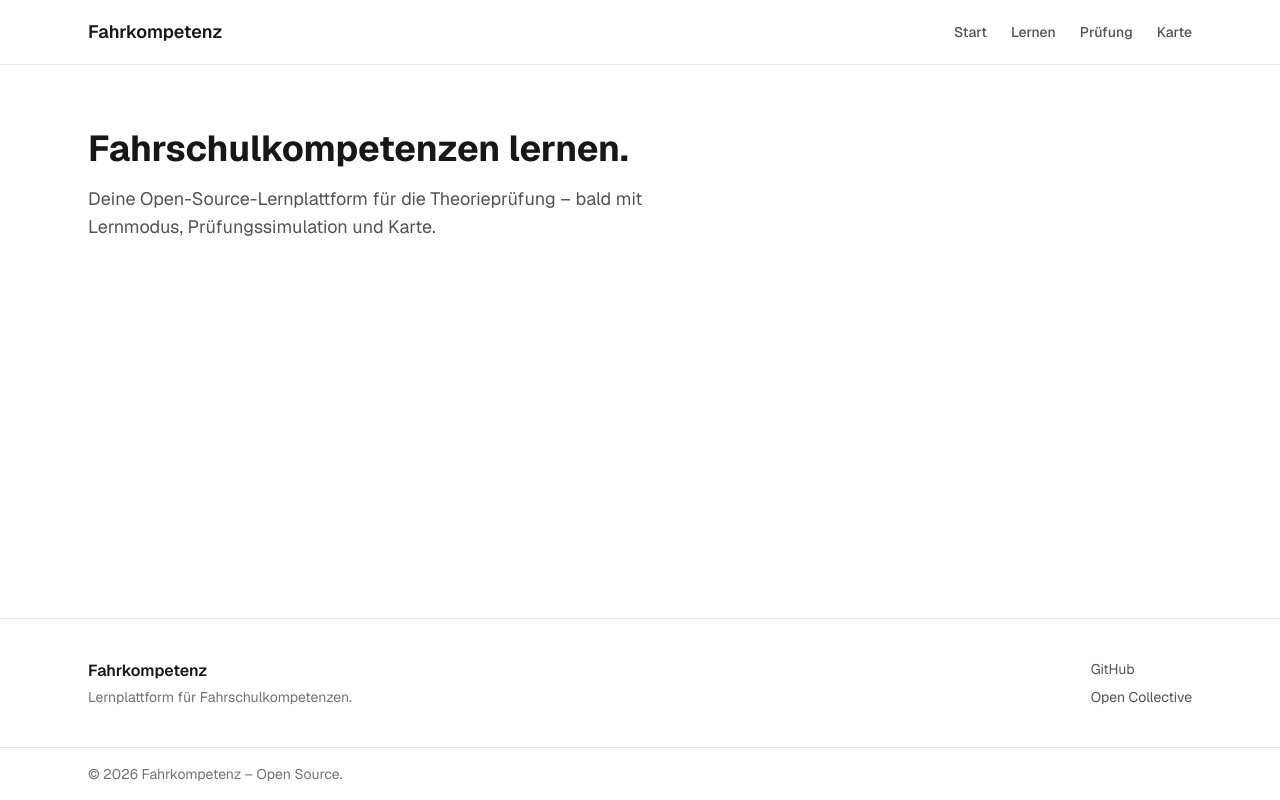
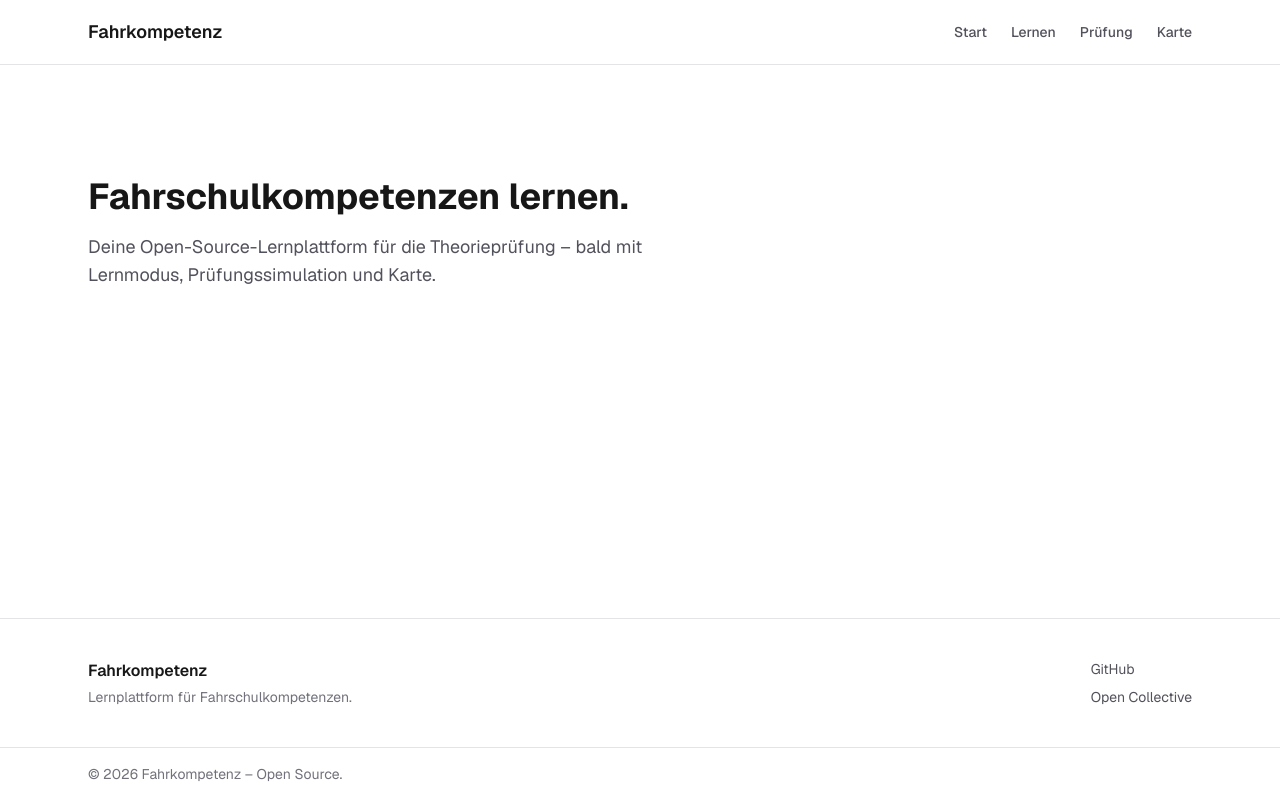
Before and after one commit to Awesomepear9/Hackathon_26_Team42, a Next.js app: page / in a window 1280 px wide. Built offline with nearby package versions, Linux system fonts and the light colour scheme.

Commit message:
feat: home page top padding; add project rules

```diff
--- a/src/app/page.tsx
+++ b/src/app/page.tsx
@@ -1,6 +1,6 @@
 export default function HomePage() {
   return (
-    <div className="mx-auto max-w-6xl px-4 py-16 sm:px-6">
+    <div className="mx-auto max-w-6xl px-4 pb-16 pt-24 sm:px-6 md:pt-28">
       <h1 className="text-3xl font-bold sm:text-4xl">
         Fahrschulkompetenzen lernen.
       </h1>
```
Also changed, not shown: 1 other file (tests, documents, lock files or other folders).
